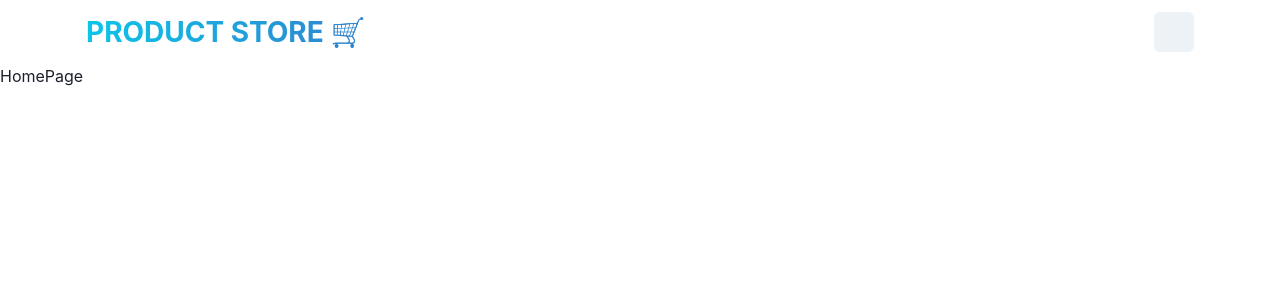
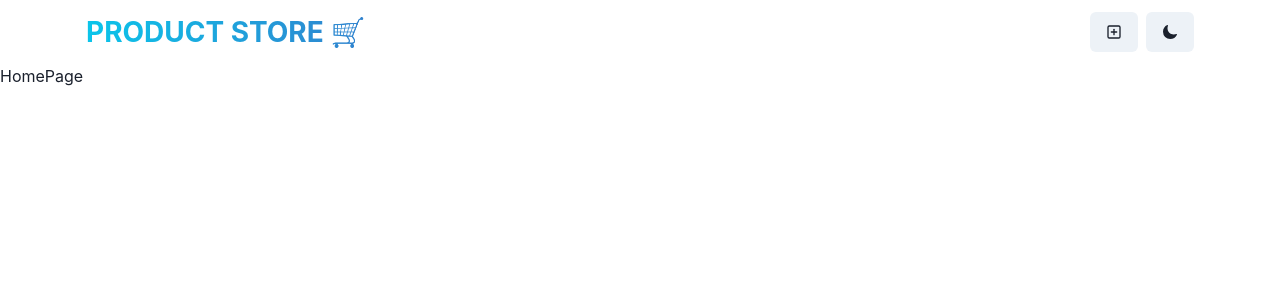
Before and after one commit to Paretooptimal22/MERN-PRODUCT-STORE, a React (Vite) app in the folder frontend/: page / in a window 1280 px wide. Shown: the top 300 px of the page. Built offline with nearby package versions, Linux system fonts and the light colour scheme.

Commit message:
added toggle light dark mode button

```diff
--- a/frontend/package.json
+++ b/frontend/package.json
@@ -10,12 +10,14 @@
     "preview": "vite preview"
   },
   "dependencies": {
+    "@chakra-ui/icons": "^2.1.1",
     "@chakra-ui/react": "^2.8.2",
     "@emotion/react": "^11.13.3",
     "@emotion/styled": "^11.13.0",
     "framer-motion": "^11.5.6",
     "react": "^18.3.1",
     "react-dom": "^18.3.1",
+    "react-icons": "^5.3.0",
     "react-router-dom": "^6.26.2"
   },
   "devDependencies": {
--- a/frontend/src/components/Navbar.jsx
+++ b/frontend/src/components/Navbar.jsx
@@ -1,6 +1,14 @@
-import { Button, Container, Flex, HStack, Link, Text } from "@chakra-ui/react";
+import { Button, Container, Flex, HStack, Text, useColorMode } from "@chakra-ui/react";
+import { Link } from "react-router-dom";
+
+import { PlusSquareIcon } from "@chakra-ui/icons";
+import { IoMoon } from "react-icons/io5";
+import { LuSun } from "react-icons/lu";
+
 
 const Navbar = () => {
+  const { colorMode, toggleColorMode } = useColorMode();
+
   return (
     <Container maxW={"1140px"} px={4}>
       <Flex
@@ -25,10 +33,13 @@ const Navbar = () => {
 
         <HStack spacing={2} alignItems={"center"}>
           <Link to={"/create"}>
-          <Button>
-
+            <Button>
+              <PlusSquareIcon />
+            </Button>
+          </Link>
+          <Button onClick={toggleColorMode}>
+            {colorMode === "light" ? <IoMoon /> : <LuSun size='20' />}
           </Button>
-          </Link>
         </HStack>
       </Flex>
     </Container>
```
Also changed, not shown: 1 other file (tests, documents, lock files or other folders).
